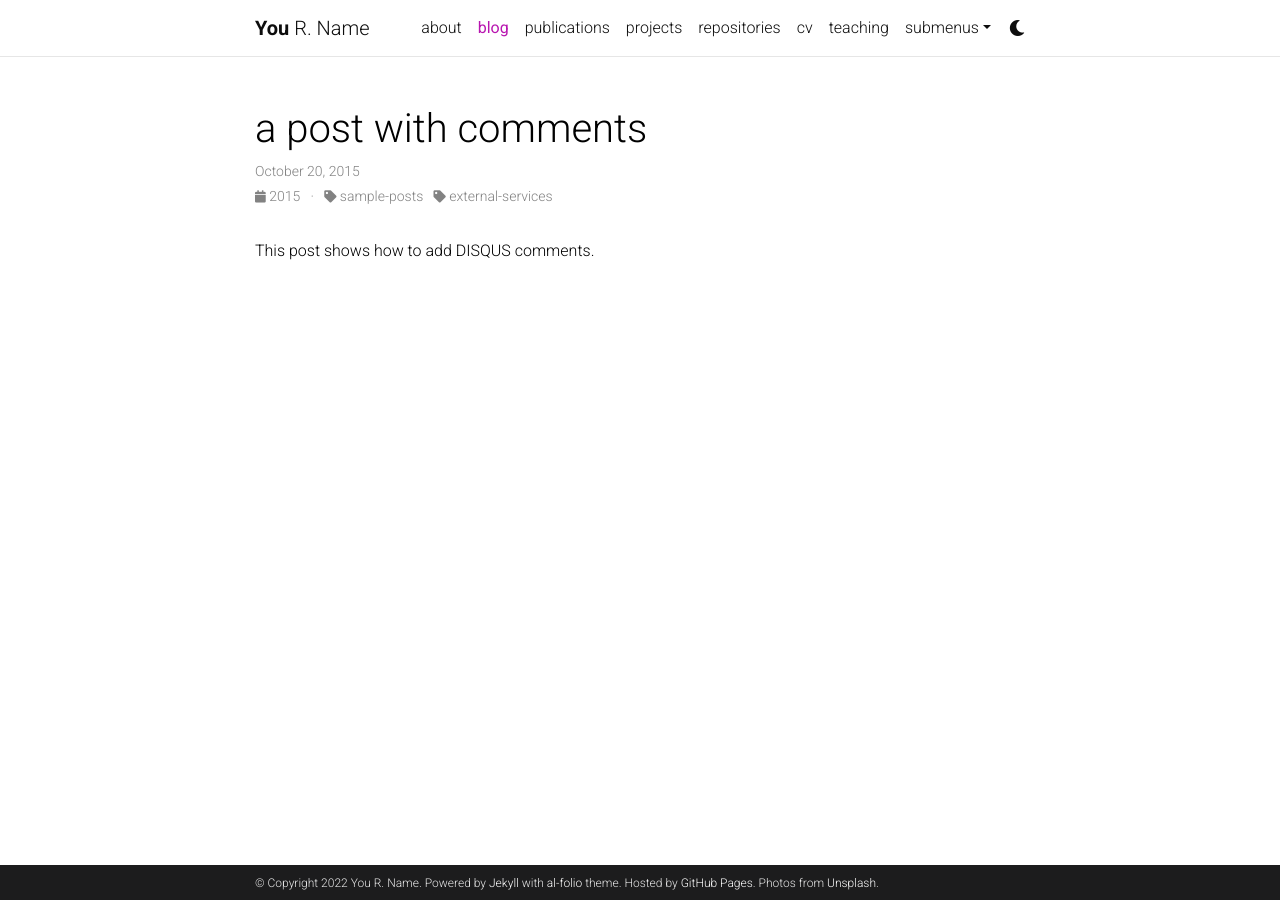
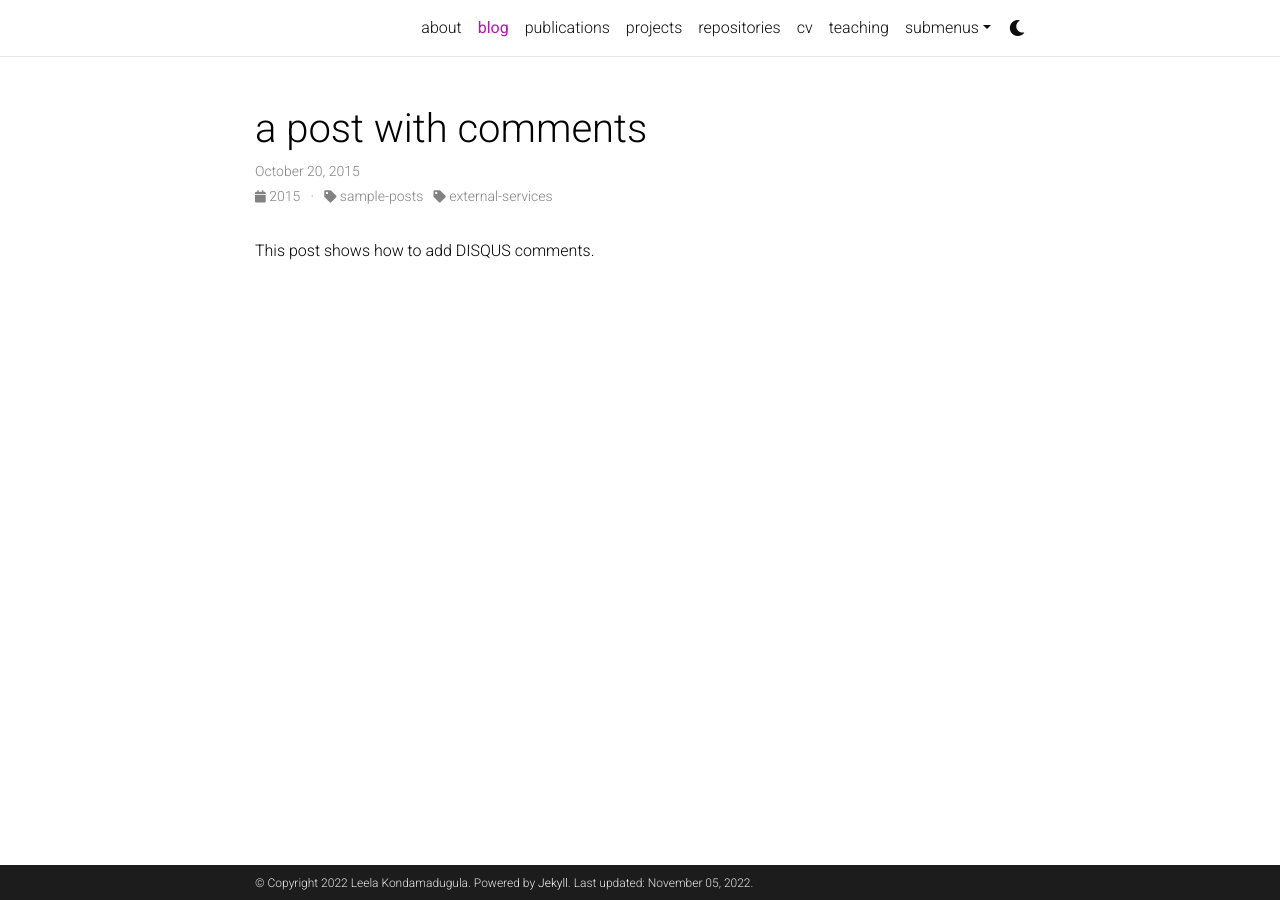
Before and after one commit to masaaldosey/masaaldosey.github.io, a Jekyll site: the page built from _posts/2015-10-20-comments.md, in a window 1280 px wide. Built offline with Jekyll 4.4.1, drawn with Linux system fonts in a browser that asks for light colours; comment, search, counter and statistics services are not loaded; a style sheet for code colours, icons or effects is not loaded.

Commit message:
customized config.yml

```diff
--- a/_config.yml
+++ b/_config.yml
@@ -2,25 +2,22 @@
 # Site settings
 # -----------------------------------------------------------------------------
 
-title: blank # the website title (if blank, full name will be used instead)
-first_name: You
-middle_name: R.
-last_name: Name
-email: you@example.com
+title: # the website title (if blank, full name will be used instead)
+first_name: Leela
+middle_name:
+last_name: Kondamadugula
+email: prabhatreddyk@gmail.com
 description: > # the ">" symbol means to ignore newlines until "footer_text:"
-  A simple, whitespace theme for academics. Based on [*folio](https://github.com/bogoli/-folio) design.
+
 footer_text: >
-  Powered by <a href="https://jekyllrb.com/" target="_blank">Jekyll</a> with <a href="https://github.com/alshedivat/al-folio">al-folio</a> theme.
-  Hosted by <a href="https://pages.github.com/" target="_blank">GitHub Pages</a>.
-  Photos from <a href="https://unsplash.com" target="_blank">Unsplash</a>.
-keywords: jekyll, jekyll-theme, academic-website, portfolio-website  # add your own keywords or leave empty
+  Powered by <a href="https://jekyllrb.com/" target="_blank">Jekyll</a>.
 
 lang: en # the language of your site (for example: en, fr, cn, ru, etc.)
-icon: ⚛️  # the emoji used as the favicon (alternatively, provide image name in /assets/img/)
+icon: 🧠  # the emoji used as the favicon (alternatively, provide image name in /assets/img/)
 
-url: https://alshedivat.github.io # the base hostname & protocol for your site
-baseurl: /al-folio # the subpath of your site, e.g. /blog/
-last_updated: false # set to true if you want to display last updated in the footer
+url: https://masaaldosey.github.io # the base hostname & protocol for your site
+baseurl: # the subpath of your site, e.g. /blog/
+last_updated: true # set to true if you want to display last updated in the footer
 impressum_path:  # set to path to include impressum link in the footer, use the same path as permalink in a page, helps to conform with EU GDPR
 
 # -----------------------------------------------------------------------------
@@ -67,11 +64,11 @@ og_image: # The site-wide (default for all links) Open Graph preview image
 # Social integration
 # -----------------------------------------------------------------------------
 
-github_username: # your GitHub user name
+github_username: masaaldosey # your GitHub user name
 gitlab_username: # your GitLab user name
-twitter_username: # your Twitter handle
-linkedin_username: # your LinkedIn user name
-scholar_userid: # your Google Scholar ID
+twitter_username: masaaldosey # your Twitter handle
+linkedin_username: prabhat-reddy # your LinkedIn user name
+scholar_userid: ugHOnqQAAAAJ # your Google Scholar ID
 semanticscholar_id: # your Semantic Scholar ID
 whatsapp_number: # your WhatsApp number (full phone number in international format. Omit any zeroes, brackets, or dashes when adding the phone number in international format.)
 orcid_id: # your ORCID ID
@@ -111,7 +108,7 @@ bing_site_verification:  # out your bing-site-verification ID (Bing Webmaster)
 # Blog
 # -----------------------------------------------------------------------------
 
-blog_name: al-folio # blog_name will be displayed in your blog page
+blog_name: # blog_name will be displayed in your blog page
 blog_nav_title: blog # your blog must have a title for it to be displayed in the nav bar
 blog_description: a simple whitespace theme for academics
 permalink: /blog/:year/:title/
@@ -121,15 +118,8 @@ pagination:
   enabled: true
 
 # Comments
-disqus_shortname: al-folio # put your disqus shortname
+disqus_shortname: # put your disqus shortname
 # https://help.disqus.com/en/articles/1717111-what-s-a-shortname
-
-# External sources.
-# If you have blog posts published on medium.com or other exteranl sources,
-# you can display them in your blog by adding a link to the RSS feed.
-external_sources:
-  - name: medium.com
-    rss_url: https://medium.com/@al-folio/feed
 
 # -----------------------------------------------------------------------------
 # Collections
@@ -231,8 +221,8 @@ display_tags: ['formatting', 'images', 'links', 'math', 'code'] # this tags will
 
 scholar:
 
-  last_name: [Einstein]
-  first_name: [Albert, A.]
+  last_name: [Kondamadugula]
+  first_name: [Leela]
 
   style: apa
   locale: en
```
